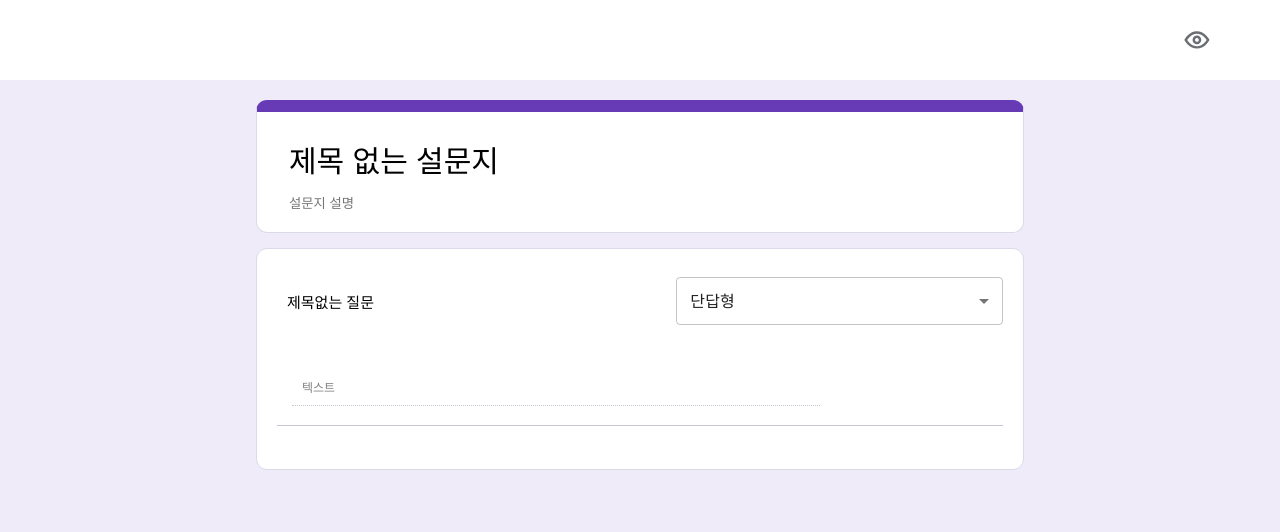
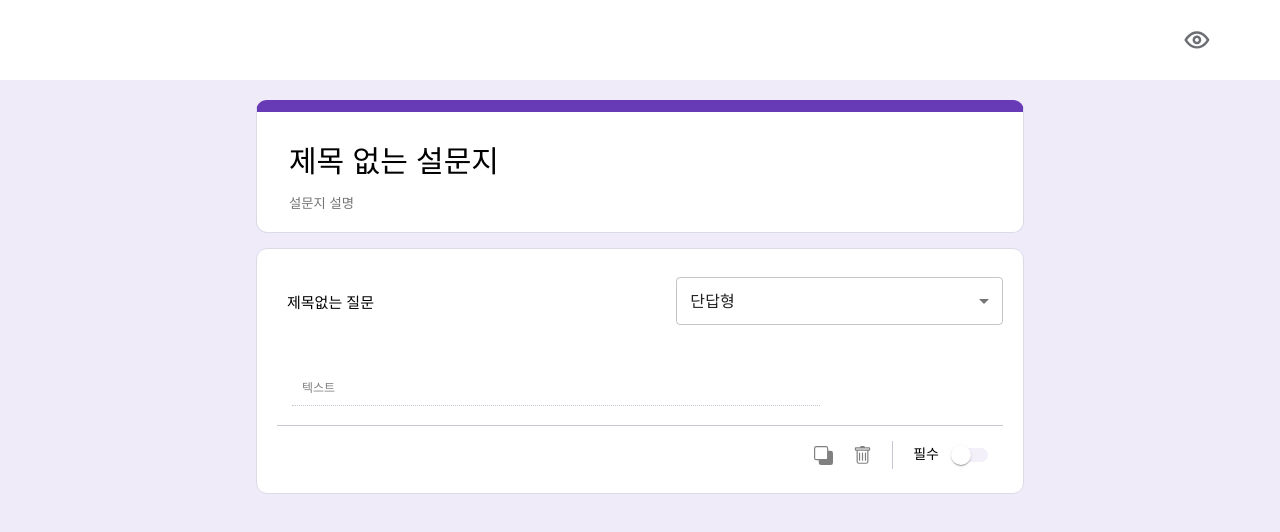
Before and after one commit to Choalstn/googleSurvey_clone, a React (Create React App) app: page / in a window 1280 px wide. Shown: the top 532 px of the page. Built offline with nearby package versions, Linux system fonts and the light colour scheme.

Commit message:
[Design] : 카드 복제, 삭제, 필수 디자인

```diff
--- a/src/Components/Card.tsx
+++ b/src/Components/Card.tsx
@@ -7,6 +7,9 @@ import Simple from './Answers/Simple';
 import Radio from './Answers/Radio';
 import CheckBox from './Answers/CheckBox';
 import DropDownAn from './Answers/DropDown';
+import { ReactComponent as SvgDelete } from '../assets/delete.svg';
+import { ReactComponent as SvgCopy } from '../assets/copy.svg';
+import { Switch as MSwitch } from '@mui/material';
 
 const TopCard = styled.div`
 	height: 15vh;
@@ -43,7 +46,7 @@ const TopCard = styled.div`
 `;
 
 const MainCard = styled.div`
-	min-height: 25vh;
+	min-height: 28vh;
 	border: 1.5px solid rgb(218, 219, 233);
 	border-radius: 11px;
 	background-color: white;
@@ -77,6 +80,52 @@ const MainCard = styled.div`
 	}
 `;
 
+const EtcFeat = styled.div`
+	display: flex;
+	justify-content: end;
+	align-items: center;
+	margin: 0 10px;
+
+	> div:nth-child(1) {
+		height: 3.5vh;
+		display: flex;
+		align-items: center;
+		padding-right: 20px;
+		border-right: 1px solid rgb(198, 199, 211);
+	}
+
+	> div:nth-child(2) {
+		margin-left: 20px;
+
+		> span {
+			font-size: 14px;
+			margin-right: 3px;
+		}
+	}
+`;
+
+const Copy = styled(SvgCopy)`
+	width: 19px;
+	height: 19px;
+	color: gray;
+	margin-right: 20px;
+`;
+
+const Delete = styled(SvgDelete)`
+	width: 19px;
+	height: 19px;
+	color: gray;
+`;
+
+const Switch = styled(MSwitch)`
+	.Mui-checked {
+		color: #673ab6 !important;
+	}
+	.MuiSwitch-track {
+		background-color: #e0d8f1 !important;
+	}
+`;
+
 export interface extendedCardProps extends InterCard {
 	isTitle: boolean;
 	idx: number;
@@ -90,9 +139,6 @@ function Card({ isTitle, id, idx }: extendedCardProps) {
 	const cardInfo = useSelector((state: RootState) =>
 		state.cards.find((el) => el.id === id),
 	) as InterCard;
-
-	console.log('aaa', cardType);
-	console.log(cardInfo);
 
 	return (
 		<>
@@ -117,6 +163,18 @@ function Card({ isTitle, id, idx }: extendedCardProps) {
 					) : cardType === '드롭다운' ? (
 						<DropDownAn cardInfo={cardInfo} />
 					) : null}
+
+					<EtcFeat>
+						<div>
+							<Copy />
+							<Delete />
+						</div>
+
+						<div>
+							<span>필수</span>
+							<Switch />
+						</div>
+					</EtcFeat>
 				</MainCard>
 			)}
 		</>
```
Also changed, not shown: src/assets/copy.svg (added), src/assets/delete.svg (added).
